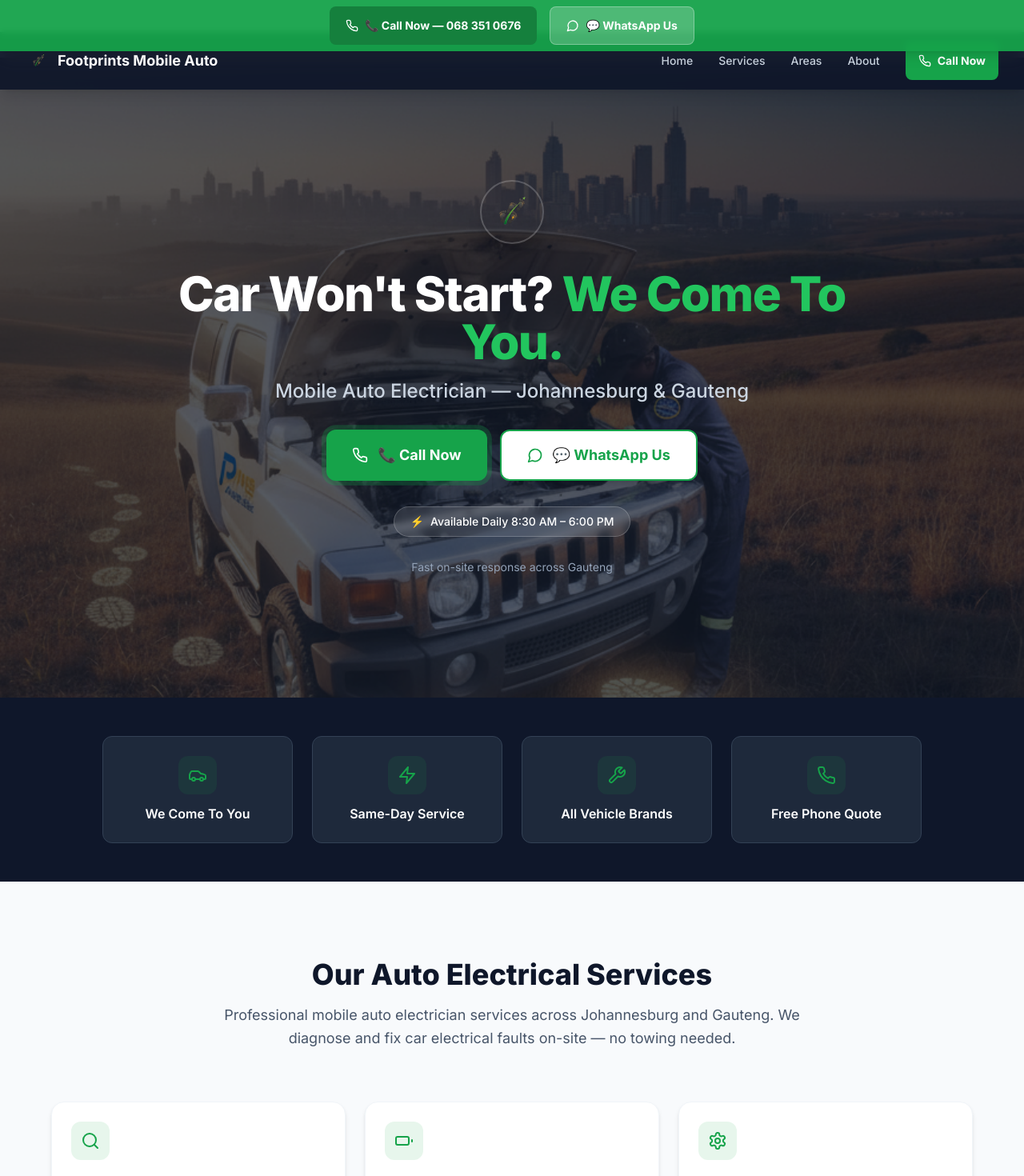
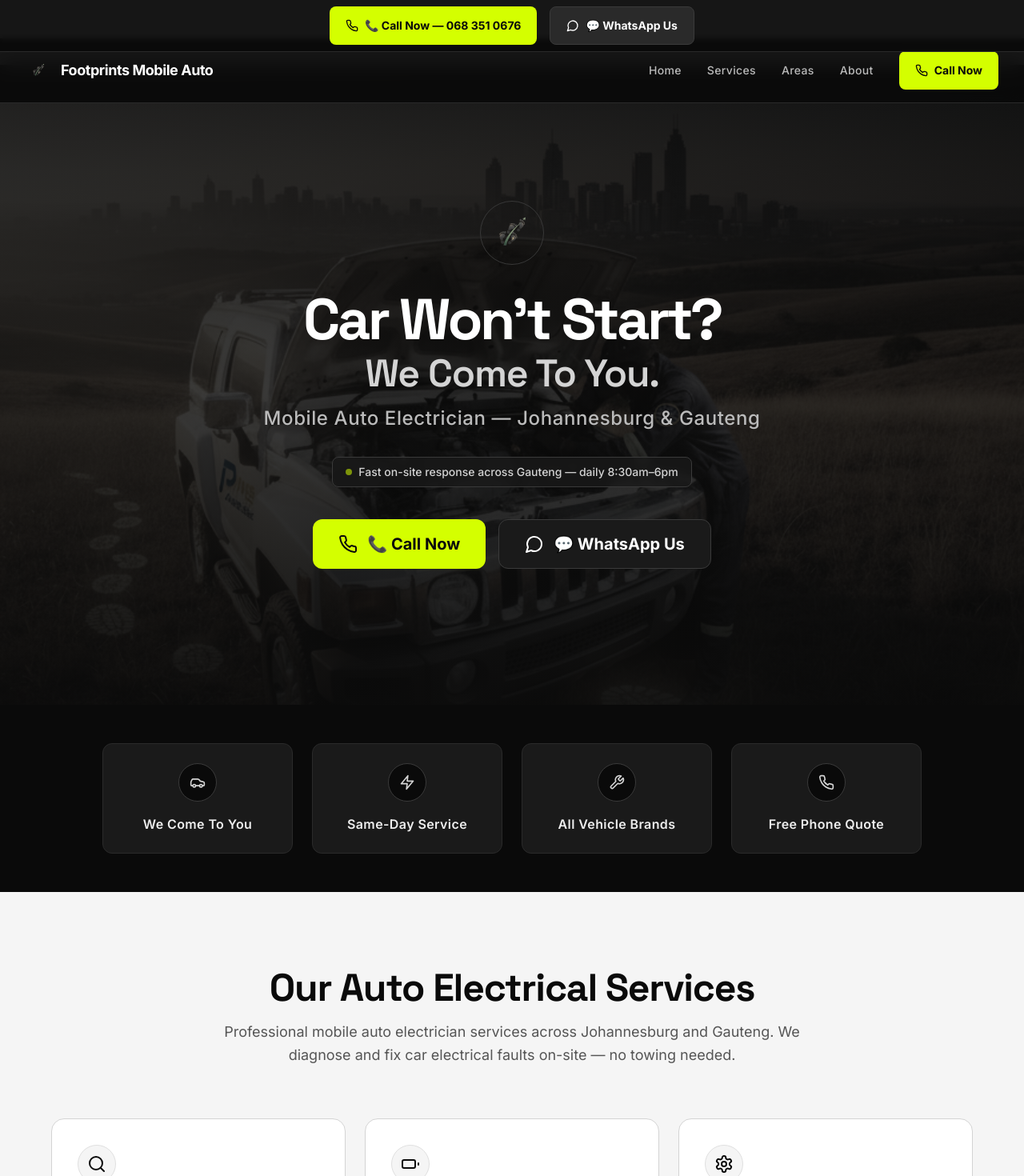
Before and after one commit to NathiDhliso/footprintsmobileauto, a React (Vite) app: page / in a window 1280 px wide. Shown: the top 1470 px of the page at 80% size. Built offline with nearby package versions, Linux system fonts and the light colour scheme.

Commit message:
style: monochrome premium redesign with Space Grotesk typography

```diff
--- a/src/components/Header.tsx
+++ b/src/components/Header.tsx
@@ -16,12 +16,12 @@ export default function Header() {
   };
 
   return (
-    <header className="sticky top-0 md:top-10 z-40 bg-dark/95 backdrop-blur-md shadow-lg">
-      <div className="max-w-7xl mx-auto flex items-center justify-between py-3 px-4 md:px-8">
+    <header className="sticky top-0 md:top-12 z-40 bg-mono-950/95 backdrop-blur-md border-b border-mono-800">
+      <div className="max-w-7xl mx-auto flex items-center justify-between py-4 px-4 md:px-8">
         {/* Logo */}
-        <a href="#home" className="flex items-center gap-2 hover:opacity-90 transition-opacity">
-          <img src="/logofp.png" alt="Footprints Mobile Auto" className="w-8 h-8 rounded-full" />
-          <span className="text-white font-bold text-lg">Footprints Mobile Auto</span>
+        <a href="#home" className="flex items-center gap-3 hover:opacity-80 transition-opacity">
+          <img src="/logofp.png" alt="Footprints Mobile Auto" className="w-8 h-8 rounded-full img-mono" />
+          <span className="text-white font-bold tracking-tight text-lg">Footprints Mobile Auto</span>
         </a>
 
         {/* Desktop Nav */}
@@ -30,14 +30,14 @@ export default function Header() {
             <a
               key={link.href}
               href={link.href}
-              className="text-slate-300 hover:text-white transition-colors font-medium text-sm"
+              className="text-mono-300 hover:text-white transition-colors font-medium text-sm tracking-wide"
             >
               {link.label}
             </a>
           ))}
           <a
             href="tel:+27683510676"
-            className="tap-target flex items-center gap-2 bg-brand hover:bg-brand-dark text-white font-bold rounded-lg px-4 py-2 transition-colors text-sm"
+            className="tap-target flex items-center gap-2 bg-accent hover:bg-accent-dark text-mono-950 font-bold rounded-lg px-5 py-2 transition-colors text-sm"
           >
             <Phone className="w-4 h-4" />
             Call Now
@@ -56,14 +56,14 @@ export default function Header() {
 
       {/* Mobile Overlay */}
       {mobileMenuOpen && (
-        <div className="fixed inset-0 bg-dark z-40 flex flex-col items-center justify-center gap-6 md:hidden">
+        <div className="fixed inset-0 bg-mono-950 z-40 flex flex-col items-center justify-center gap-8 md:hidden">
           {/* Close Button */}
           <button
             className="absolute top-4 right-4 text-white tap-target"
             onClick={() => setMobileMenuOpen(false)}
             aria-label="Close menu"
           >
-            <X className="w-7 h-7" />
+            <X className="w-8 h-8" />
           </button>
 
           {/* Nav Links */}
@@ -72,20 +72,21 @@ export default function Header() {
               key={link.href}
               href={link.href}
               onClick={handleNavClick}
-              className="text-white text-2xl font-semibold hover:text-brand-light transition-colors"
+              className="font-display text-white text-3xl font-bold hover:text-mono-300 transition-colors tracking-tight"
             >
               {link.label}
             </a>
           ))}
 
           {/* Divider */}
-          <div className="w-16 h-px bg-dark-lighter my-2" />
+          <div className="w-16 h-px bg-mono-800 my-4" />
 
           {/* Call & WhatsApp Buttons */}
+          <div className="flex flex-col gap-4 w-full max-w-xs px-6">
             <a
               href="tel:+27683510676"
               onClick={handleNavClick}
-            className="tap-target flex items-center gap-3 bg-brand hover:bg-brand-dark text-white font-bold rounded-xl py-3 px-8 text-lg transition-colors"
+              className="tap-target flex items-center justify-center gap-3 bg-accent hover:bg-accent-dark text-mono-950 font-bold rounded-xl py-4 px-8 text-lg transition-colors"
             >
               <Phone className="w-5 h-5" />
               📞 Call Now
@@ -95,12 +96,13 @@ export default function Header() {
               target="_blank"
               rel="noopener noreferrer"
               onClick={handleNavClick}
-            className="tap-target flex items-center gap-3 bg-white/10 hover:bg-white/20 text-white font-bold rounded-xl py-3 px-8 text-lg transition-colors border border-white/20"
+              className="tap-target flex items-center justify-center gap-3 bg-mono-900 hover:bg-mono-800 text-white font-bold rounded-xl py-4 px-8 text-lg transition-colors border border-mono-700"
             >
               <MessageCircle className="w-5 h-5" />
               💬 WhatsApp Us
             </a>
           </div>
+        </div>
       )}
     </header>
   );
--- a/src/components/HeroSection.tsx
+++ b/src/components/HeroSection.tsx
@@ -2,70 +2,65 @@ import { Phone, MessageCircle } from 'lucide-react';
 
 export default function HeroSection() {
   return (
-    <section id="home" className="relative min-h-[90vh] md:min-h-screen flex items-center justify-center overflow-hidden">
+    <section id="home" className="relative min-h-[85vh] md:min-h-screen flex items-center justify-center overflow-hidden bg-mono-950">
       {/* Background Image */}
       <img
         src="/herofp.png"
         alt="Mobile auto electrician servicing car in Johannesburg"
         loading="lazy"
-        className="absolute inset-0 w-full h-full object-cover"
+        className="absolute inset-0 w-full h-full object-cover img-mono"
       />
       {/* Dark Overlay */}
-      <div className="absolute inset-0 bg-dark/70" />
+      <div className="absolute inset-0 bg-gradient-to-b from-mono-950/90 via-mono-950/80 to-mono-950/95" />
 
       {/* Content */}
-      <div className="relative z-10 max-w-4xl mx-auto text-center py-20 px-6">
+      <div className="relative z-10 w-full max-w-4xl mx-auto text-center py-10 px-6 md:py-20 flex flex-col items-center">
         {/* Logo */}
-        <div className="flex justify-center mb-8">
+        <div className="flex justify-center mb-6 md:mb-8">
           <img
             src="/logofp.png"
             alt="Footprints Mobile Auto logo"
             loading="lazy"
-            className="w-20 h-20 rounded-full shadow-xl border-2 border-white/20"
+            className="w-16 h-16 md:w-20 md:h-20 rounded-full border border-mono-700 img-mono"
           />
         </div>
 
         {/* H1 */}
-        <h1 className="text-4xl md:text-5xl lg:text-6xl font-extrabold text-white leading-tight mb-4 tracking-tight">
+        <h1 className="font-display text-4xl md:text-5xl lg:text-7xl font-bold text-white leading-tight mb-3 md:mb-4 tracking-tighter">
           Car Won't Start?{' '}
-          <span className="text-brand-light">We Come To You.</span>
+          <span className="block text-mono-200 mt-1 md:mt-2 text-2xl md:text-4xl lg:text-5xl font-semibold tracking-tight">We Come To You.</span>
         </h1>
 
         {/* Subheadline */}
-        <h2 className="text-xl md:text-2xl text-slate-300 font-medium mb-8 max-w-2xl mx-auto">
+        <h2 className="text-lg md:text-2xl text-mono-300 font-medium mb-6 md:mb-8 max-w-2xl mx-auto tracking-wide">
           Mobile Auto Electrician — Johannesburg &amp; Gauteng
         </h2>
 
+        {/* Availability Badge */}
+        <div className="inline-flex items-center gap-2 bg-mono-900/80 backdrop-blur-sm text-mono-200 rounded-lg py-2 px-4 text-sm font-medium border border-mono-700 mb-8 md:mb-10">
+          <span className="w-2 h-2 rounded-full bg-accent animate-pulse"></span>
+          <span>Fast on-site response across Gauteng — daily 8:30am–6pm</span>
+        </div>
+
         {/* CTA Buttons */}
-        <div className="flex flex-col sm:flex-row gap-4 justify-center mb-8">
+        <div className="flex flex-col sm:flex-row gap-4 justify-center w-full max-w-md mx-auto sm:max-w-none">
           <a
             href="tel:+27683510676"
-            className="cta-pulse tap-target inline-flex items-center justify-center gap-3 bg-brand hover:bg-brand-dark text-white text-lg font-bold py-4 px-8 rounded-xl shadow-lg transition-colors"
+            className="cta-glow tap-target w-full sm:w-auto inline-flex items-center justify-center gap-3 bg-accent hover:bg-accent-dark text-mono-950 text-lg md:text-xl font-bold py-4 px-8 rounded-xl transition-colors"
           >
-            <Phone className="w-5 h-5" />
+            <Phone className="w-5 h-5 md:w-6 md:h-6" />
             <span>📞 Call Now</span>
           </a>
           <a
             href="https://wa.me/27683510676"
             target="_blank"
             rel="noopener noreferrer"
-            className="tap-target inline-flex items-center justify-center gap-3 bg-white hover:bg-slate-100 text-brand font-bold text-lg py-4 px-8 rounded-xl shadow-lg border-2 border-brand transition-colors"
+            className="tap-target w-full sm:w-auto inline-flex items-center justify-center gap-3 bg-mono-900 hover:bg-mono-800 text-white font-bold text-lg md:text-xl py-4 px-8 rounded-xl border border-mono-700 transition-colors"
           >
-            <MessageCircle className="w-5 h-5" />
+            <MessageCircle className="w-5 h-5 md:w-6 md:h-6" />
             <span>💬 WhatsApp Us</span>
           </a>
         </div>
-
-        {/* Availability Badge */}
-        <div className="inline-flex items-center gap-2 bg-white/10 backdrop-blur-sm text-white rounded-full py-2 px-5 text-sm font-medium border border-white/20 mb-4">
-          <span className="text-amber-400">⚡</span>
-          <span>Available Daily 8:30 AM – 6:00 PM</span>
-        </div>
-
-        {/* Trust Line */}
-        <p className="text-slate-400 text-sm mt-3">
-          Fast on-site response across Gauteng
-        </p>
       </div>
     </section>
   );
--- a/src/components/ServicesSection.tsx
+++ b/src/components/ServicesSection.tsx
@@ -53,15 +53,15 @@ export default function ServicesSection() {
     <section
       id="services"
       ref={ref}
-      className={`bg-slate-50 py-16 md:py-24 px-6 fade-in-section ${isVisible ? 'is-visible' : ''}`}
+      className={`bg-mono-50 py-16 md:py-24 px-6 fade-in-section ${isVisible ? 'is-visible' : ''}`}
     >
       <div className="max-w-6xl mx-auto">
         {/* Header */}
         <div className="text-center mb-12 md:mb-16">
-          <h2 className="text-3xl md:text-4xl font-extrabold text-dark mb-4">
+          <h2 className="font-display text-3xl md:text-5xl font-bold text-mono-950 mb-4 tracking-tight">
             Our Auto Electrical Services
           </h2>
-          <p className="text-slate-600 max-w-3xl mx-auto text-lg leading-relaxed">
+          <p className="text-mono-600 max-w-3xl mx-auto text-lg leading-relaxed">
             Professional mobile auto electrician services across Johannesburg and Gauteng.
             We diagnose and fix car electrical faults on-site — no towing needed.
           </p>
@@ -72,25 +72,25 @@ export default function ServicesSection() {
           {services.map((service) => (
             <div
               key={service.title}
-              className="bg-white rounded-2xl shadow-md hover:shadow-lg transition-shadow p-6 border border-slate-100 flex flex-col"
+              className="bg-white rounded-2xl p-8 border border-mono-200 hover:border-mono-400 transition-colors flex flex-col group"
             >
               {/* Icon */}
-              <div className="w-12 h-12 rounded-xl bg-brand/10 flex items-center justify-center mb-4">
-                <service.icon className="w-6 h-6 text-brand" />
+              <div className="w-12 h-12 rounded-full bg-mono-50 border border-mono-150 flex items-center justify-center mb-6">
+                <service.icon className="w-6 h-6 text-mono-950" />
               </div>
 
               {/* Title */}
-              <h3 className="text-lg font-bold text-dark mb-2">{service.title}</h3>
+              <h3 className="font-display text-xl font-bold text-mono-950 mb-3 tracking-tight">{service.title}</h3>
 
               {/* Description */}
-              <p className="text-slate-600 text-sm leading-relaxed flex-1 mb-4">
+              <p className="text-mono-600 text-base leading-relaxed flex-1 mb-6">
                 {service.description}
               </p>
 
               {/* CTA Link */}
               <a
                 href="tel:+27683510676"
-                className="inline-flex items-center gap-1 text-brand font-semibold text-sm hover:text-brand-dark transition-colors group"
+                className="inline-flex items-center gap-2 text-mono-950 font-bold text-sm hover:text-mono-600 transition-colors"
               >
                 Call for this service
                 <ArrowRight className="w-4 h-4 group-hover:translate-x-1 transition-transform" />
--- a/src/components/StickyCallBar.tsx
+++ b/src/components/StickyCallBar.tsx
@@ -4,11 +4,11 @@ export default function StickyCallBar() {
   return (
     <>
       {/* Mobile: Fixed to BOTTOM */}
-      <div className="fixed bottom-0 left-0 right-0 z-50 md:hidden bg-brand shadow-lg">
+      <div className="fixed bottom-0 left-0 right-0 z-50 md:hidden bg-mono-950 border-t border-mono-800">
         <div className="flex gap-2 py-3 px-4">
           <a
             href="tel:+27683510676"
-            className="tap-target flex-1 flex items-center justify-center gap-2 bg-brand-dark hover:bg-brand-dark/90 text-white font-bold rounded-lg py-3 transition-colors"
+            className="tap-target flex-1 flex items-center justify-center gap-2 bg-accent hover:bg-accent-dark text-mono-950 font-bold rounded-lg py-3 transition-colors"
           >
             <Phone className="w-5 h-5" />
             <span>📞 Call Now</span>
@@ -17,7 +17,7 @@ export default function StickyCallBar() {
             href="https://wa.me/27683510676"
             target="_blank"
             rel="noopener noreferrer"
-            className="tap-target flex-1 flex items-center justify-center gap-2 bg-brand-light hover:bg-brand-light/90 text-white font-bold rounded-lg py-3 transition-colors"
+            className="tap-target flex-1 flex items-center justify-center gap-2 bg-mono-800 hover:bg-mono-700 text-white font-bold rounded-lg py-3 transition-colors border border-mono-700"
           >
             <MessageCircle className="w-5 h-5" />
             <span>💬 WhatsApp</span>
@@ -26,11 +26,11 @@ export default function StickyCallBar() {
       </div>
 
       {/* Desktop: Fixed to TOP */}
-      <div className="hidden md:block fixed top-0 left-0 right-0 z-50 bg-brand/95 backdrop-blur-sm shadow-lg">
+      <div className="hidden md:block fixed top-0 left-0 right-0 z-50 bg-mono-950/95 backdrop-blur-sm border-b border-mono-800">
         <div className="max-w-7xl mx-auto flex items-center justify-center gap-4 py-2 px-8">
           <a
             href="tel:+27683510676"
-            className="tap-target flex items-center gap-2 bg-brand-dark hover:bg-brand-dark/90 text-white font-bold rounded-lg px-5 py-2 transition-colors text-sm"
+            className="tap-target flex items-center gap-2 bg-accent hover:bg-accent-dark text-mono-950 font-bold rounded-lg px-5 py-2 transition-colors text-sm"
           >
             <Phone className="w-4 h-4" />
             <span>📞 Call Now — 068 351 0676</span>
@@ -39,7 +39,7 @@ export default function StickyCallBar() {
             href="https://wa.me/27683510676"
             target="_blank"
             rel="noopener noreferrer"
-            className="tap-target flex items-center gap-2 bg-white/20 hover:bg-white/30 text-white font-bold rounded-lg px-5 py-2 transition-colors text-sm border border-white/30"
+            className="tap-target flex items-center gap-2 bg-mono-800 hover:bg-mono-700 text-white font-bold rounded-lg px-5 py-2 transition-colors text-sm border border-mono-700"
           >
             <MessageCircle className="w-4 h-4" />
             <span>💬 WhatsApp Us</span>
--- a/src/components/TrustBadges.tsx
+++ b/src/components/TrustBadges.tsx
@@ -2,10 +2,10 @@ import { Car, Zap, Wrench, Phone } from 'lucide-react';
 import { useScrollAnimation } from '../hooks/useScrollAnimation';
 
 const badges = [
-  { icon: Car, emoji: '🚗', label: 'We Come To You' },
-  { icon: Zap, emoji: '⚡', label: 'Same-Day Service' },
-  { icon: Wrench, emoji: '🔧', label: 'All Vehicle Brands' },
-  { icon: Phone, emoji: '💰', label: 'Free Phone Quote' },
+  { icon: Car, label: 'We Come To You' },
+  { icon: Zap, label: 'Same-Day Service' },
+  { icon: Wrench, label: 'All Vehicle Brands' },
+  { icon: Phone, label: 'Free Phone Quote' },
 ];
 
 export default function TrustBadges() {
@@ -14,19 +14,19 @@ export default function TrustBadges() {
   return (
     <section
       ref={ref}
-      className={`bg-dark py-12 px-6 fade-in-section ${isVisible ? 'is-visible' : ''}`}
+      className={`bg-mono-950 py-12 px-6 fade-in-section ${isVisible ? 'is-visible' : ''}`}
     >
       <div className="max-w-5xl mx-auto">
         <div className="grid grid-cols-2 md:grid-cols-4 gap-4 md:gap-6">
           {badges.map((badge) => (
             <div
               key={badge.label}
-              className="bg-dark-light rounded-xl p-6 border border-dark-lighter flex flex-col items-center text-center gap-3 hover:border-brand/40 transition-colors"
+              className="bg-mono-900 rounded-xl p-6 border border-mono-800 flex flex-col items-center text-center gap-4 transition-colors hover:bg-mono-800"
             >
-              <div className="w-12 h-12 rounded-xl bg-brand/10 flex items-center justify-center">
-                <badge.icon className="w-6 h-6 text-brand" />
+              <div className="w-12 h-12 rounded-full bg-mono-950 border border-mono-700 flex items-center justify-center">
+                <badge.icon className="w-5 h-5 text-mono-200" />
               </div>
-              <span className="text-white font-semibold text-sm md:text-base">
+              <span className="text-mono-100 font-semibold text-sm md:text-base tracking-wide">
                 {badge.label}
               </span>
             </div>
--- a/src/index.css
+++ b/src/index.css
@@ -1,84 +1,84 @@
-@import url('https://fonts.googleapis.com/css2?family=Inter:wght@400;500;600;700;800;900&display=swap');
+@import url('https://fonts.googleapis.com/css2?family=Inter:wght@400;500;600;700;800;900&family=Space+Grotesk:wght@500;600;700&display=swap');
 
 @tailwind base;
 @tailwind components;
 @tailwind utilities;
 
-/* Smooth scrolling */
+/* ── Base ── */
 html {
   scroll-behavior: smooth;
   -webkit-font-smoothing: antialiased;
   -moz-osx-font-smoothing: grayscale;
 }
 
+body {
+  font-family: 'Inter', system-ui, -apple-system, 'Segoe UI', sans-serif;
+  color: #3a3a3a;
+  background: #ffffff;
+}
+
 /* Scroll offset for fixed header */
 [id] {
   scroll-margin-top: 80px;
 }
-
 @media (max-width: 767px) {
   [id] {
     scroll-margin-top: 64px;
   }
 }
 
-/* Scroll animation */
+/* ── Scroll reveal ── */
 .fade-in-section {
   opacity: 0;
-  transform: translateY(30px);
-  transition: opacity 0.6s ease-out, transform 0.6s ease-out;
+  transform: translateY(24px);
+  transition: opacity 0.7s ease-out, transform 0.7s ease-out;
 }
-
 .fade-in-section.is-visible {
   opacity: 1;
   transform: translateY(0);
 }
 
-/* CTA pulse ring animation */
-@keyframes pulse-ring {
-  0% {
-    box-shadow: 0 0 0 0 rgba(22, 163, 74, 0.5);
-  }
-  70% {
-    box-shadow: 0 0 0 12px rgba(22, 163, 74, 0);
-  }
-  100% {
-    box-shadow: 0 0 0 0 rgba(22, 163, 74, 0);
-  }
+/* ── CTA accent glow (restrained) ── */
+@keyframes accent-glow {
+  0%  { box-shadow: 0 0 0 0 rgba(212, 255, 0, 0.35); }
+  70% { box-shadow: 0 0 0 10px rgba(212, 255, 0, 0); }
+  100%{ box-shadow: 0 0 0 0 rgba(212, 255, 0, 0); }
+}
+.cta-glow {
+  animation: accent-glow 2.5s ease-in-out infinite;
 }
 
-.cta-pulse {
-  animation: pulse-ring 2s cubic-bezier(0.455, 0.03, 0.515, 0.955) infinite;
-}
-
-/* Lightbox / gallery fade-in */
-@keyframes fade-in {
-  from { opacity: 0; }
-  to { opacity: 1; }
-}
-
-@keyframes scale-in {
-  from { opacity: 0; transform: scale(0.95); }
-  to { opacity: 1; transform: scale(1); }
-}
-
-.animate-fade-in {
-  animation: fade-in 0.2s ease-out forwards;
-}
-
-.animate-scale-in {
-  animation: scale-in 0.3s ease-out forwards;
-}
-
-/* Ensure minimum tap target size */
+/* ── Minimum tap target ── */
 .tap-target {
   min-height: 48px;
   min-width: 48px;
 }
 
-/* Mobile bottom bar spacing */
+/* ── Mobile bottom-bar spacing ── */
 @media (max-width: 767px) {
   body {
     padding-bottom: 72px;
   }
 }
+
+/* ── Monochrome image treatment ──
+   To disable: remove the .img-mono class from images, or comment out the rule below. */
+.img-mono {
+  filter: grayscale(75%) contrast(1.05) brightness(1.02);
+  transition: filter 0.4s ease;
+}
+.img-mono:hover {
+  filter: grayscale(30%) contrast(1.08) brightness(1.0);
+}
+
+/* ── Lightbox animations (kept from gallery) ── */
+@keyframes fade-in {
+  from { opacity: 0; }
+  to   { opacity: 1; }
+}
+@keyframes scale-in {
+  from { opacity: 0; transform: scale(0.96); }
+  to   { opacity: 1; transform: scale(1); }
+}
+.animate-fade-in { animation: fade-in 0.2s ease-out forwards; }
+.animate-scale-in { animation: scale-in 0.3s ease-out forwards; }
--- a/tailwind.config.js
+++ b/tailwind.config.js
@@ -7,22 +7,35 @@ export default {
   theme: {
     extend: {
       colors: {
-        brand: {
-          DEFAULT: '#16a34a',
-          dark: '#15803d',
-          light: '#22c55e',
+        accent: {
+          DEFAULT: '#d4ff00',
+          dark: '#bce600',
+          muted: '#d4ff00',
         },
-        dark: {
-          DEFAULT: '#0f172a',
-          light: '#1e293b',
-          lighter: '#334155',
+        mono: {
+          950: '#0a0a0a',
+          900: '#1a1a1a',
+          800: '#2a2a2a',
+          700: '#3a3a3a',
+          600: '#555555',
+          500: '#777777',
+          400: '#999999',
+          300: '#bbbbbb',
+          200: '#d4d4d4',
+          150: '#e0e0e0',
+          100: '#eeeeee',
+          50: '#f5f5f5',
         },
       },
       fontFamily: {
+        display: ['"Space Grotesk"', 'system-ui', '-apple-system', 'sans-serif'],
         sans: ['Inter', 'system-ui', '-apple-system', 'Segoe UI', 'sans-serif'],
       },
+      borderRadius: {
+        '2xl': '1rem',
+        '3xl': '1.25rem',
+      },
       animation: {
-        'pulse-slow': 'pulse 3s cubic-bezier(0.4, 0, 0.6, 1) infinite',
         'float': 'float 3s ease-in-out infinite',
       },
       keyframes: {
```
Also changed, not shown: src/components/AboutSection.tsx (+14 -14 lines), src/components/AreasSection.tsx (+8 -8 lines), src/components/Footer.tsx (+30 -30 lines), src/components/Testimonials.tsx (+8 -8 lines). Lines whose indentation alone changed are shown as unchanged.
